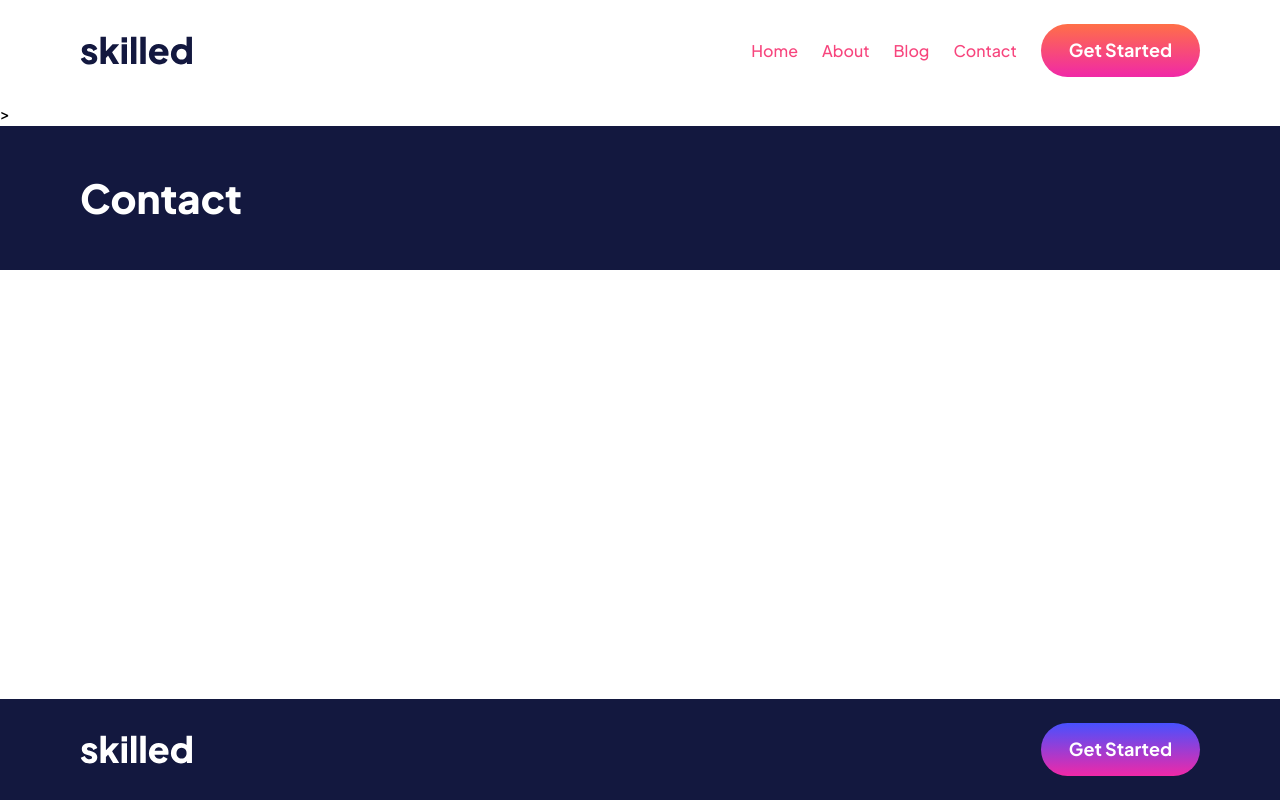
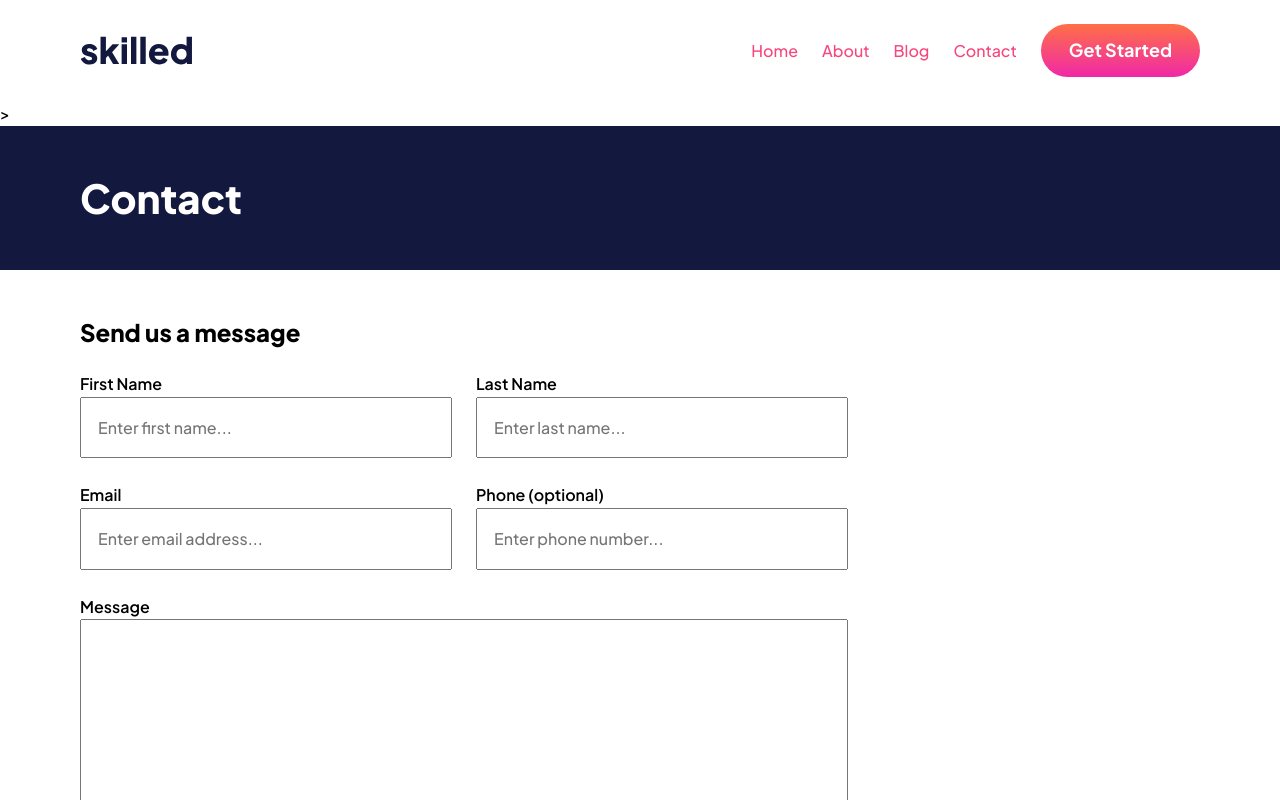
Before and after one commit to apollard127/Spring2025WebSite, a SvelteKit app: page /contact in a window 1280 px wide. Shown: the top 800 px of the page. Built offline with nearby package versions, Linux system fonts and the light colour scheme.

Commit message:
Contact Page

```diff
--- /dev/null
+++ b/src/lib/Form.svelte
@@ -0,0 +1,58 @@
+<form>
+    <div class="form-wrapper">
+        <div class="form-item">
+            <label for="first">First Name</label>
+            <input type="text" id="first" name="first" placeholder="Enter first name..." required>
+        </div>
+        <div class="form-item">
+            <label for="last">Last Name</label>
+            <input type="text" id="last" name="last" placeholder="Enter last name..." required>
+        </div>
+        <div class="form-item">
+            <label for="e-mail">Email</label>
+            <input type="email" id="e-mail" name="e-mail" placeholder="Enter email address..." required>
+        </div>
+        <div class="form-item">
+            <label for="phone">Phone (optional)</label>
+            <input type="tel" id="tel" name="tel" placeholder="Enter phone number...">
+        </div>
+        <div class="form-item span-2">
+            <label for="message">Message</label>
+            <textarea name="message" id="message" rows="10"></textarea>
+            </div>
+            <button type="submit" class="bg-blue white">Submit Message</button>
+        </div>
+</form>
+
+<style>
+    .form-wrapper {
+        max-width: 48rem;
+        display: grid;
+        grid-template-columns: 1fr 1fr;
+        align-items: start;
+        gap: 1.5rem;
+    }
+    .form-item {
+        display: grid;
+    }
+    .span-2 {
+        grid-column: span 2;
+    }
+
+    label {
+        font-weight: 600;
+    }
+
+    input, textarea {
+        padding: 1rem;
+        font: inherit;
+    }
+
+    button {
+        justify-self: start;
+    }
+
+    button:hover {
+        background-image: var(--gradient-pink);
+    }
+</style>
--- a/src/routes/contact/+page.svelte
+++ b/src/routes/contact/+page.svelte
@@ -1,5 +1,16 @@
 <script>
+    import Form from '../../lib/Form.svelte'
     import Title from '../../lib/Title.svelte'
 </script>
 
 <Title name="Contact" />
+
+<section>
+    <div class="outer">
+        <div class="inner flow">
+          <h2>Send us a message</h2>
+          <Form />
+        </div>
+    </div>
+
+</section>
```
